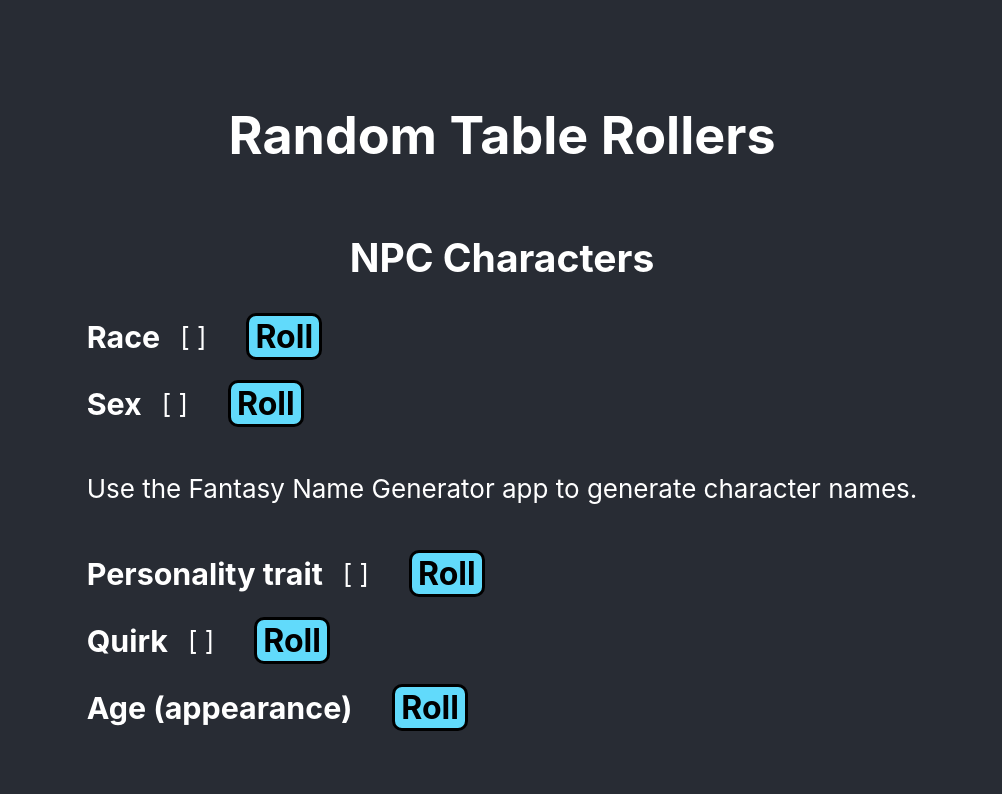
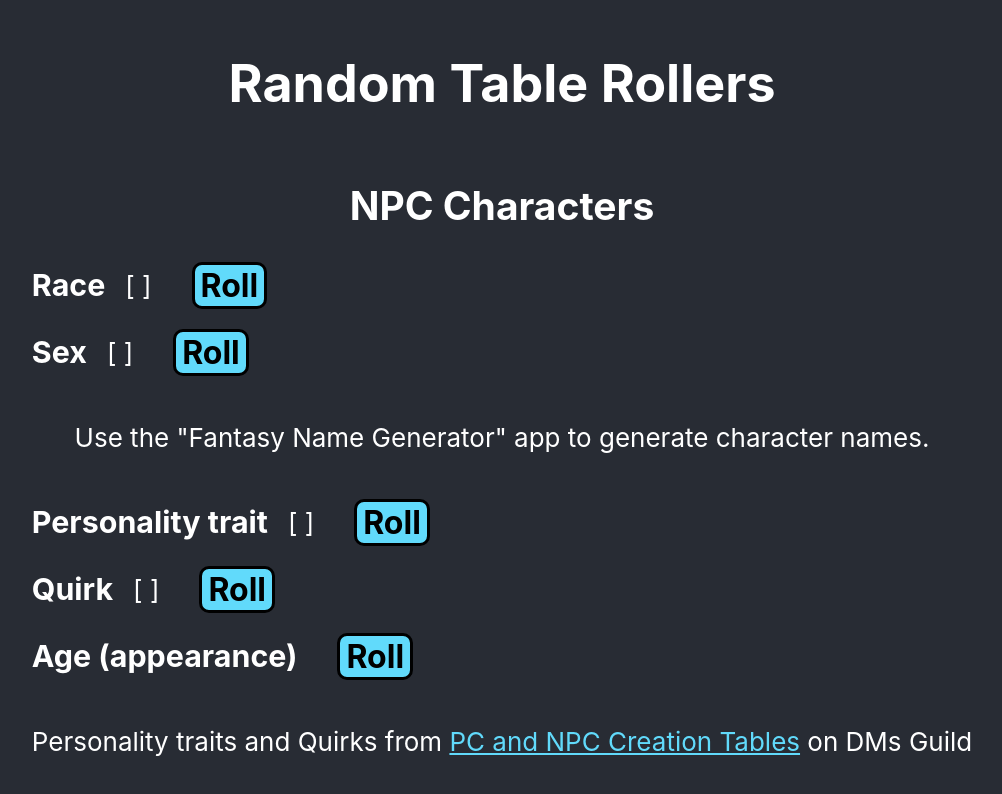
Before and after one commit to Dan503/random-tables-roller, a React (Create React App) app: page / in a window 1280 px wide. Shown: the top 794 px of the page, without its empty margins (138-1140 px from the left). Built offline with nearby package versions, Linux system fonts and the light colour scheme.

Commit message:
Adding credit for personality trait and quirk tables

```diff
--- a/src/App.tsx
+++ b/src/App.tsx
@@ -12,7 +12,9 @@ function App() {
 				<FlexGap direction="vertical">
 					<RollResult label="Race" tableData={races} dSize={'d100'} />
 					<RollResult label="Sex" tableData={sex} dSize={'d4'} />
-					<p>Use the Fantasy Name Generator app to generate character names.</p>
+					<p>
+						Use the "Fantasy Name Generator" app to generate character names.
+					</p>
 					<RollResult
 						label="Personality trait"
 						tableData={personality}
@@ -20,6 +22,13 @@ function App() {
 					/>
 					<RollResult label="Quirk" tableData={quirks} dSize={'d100'} />
 					<RollResult label="Age (appearance)" dSize={'d100'} />
+					<p>
+						Personality traits and Quirks from{' '}
+						<a href="https://www.dmsguild.com/product/317982/PC-and-NPC-Creation-Tables">
+							PC and NPC Creation Tables
+						</a>{' '}
+						on DMs Guild
+					</p>
 				</FlexGap>
 			</div>
 		</div>
--- a/src/data/npcs/personality.ts
+++ b/src/data/npcs/personality.ts
@@ -1,5 +1,5 @@
 import { d100, RollTable } from "../../utils/utilTypes";
-
+/** Personality traits from [PC and NPC Creation Tables](https://www.dmsguild.com/product/317982/PC-and-NPC-Creation-Tables) on DMs Guild */
 export const personality: RollTable<d100> = [
 	{
 		roll: 1,
--- a/src/data/npcs/quirks.ts
+++ b/src/data/npcs/quirks.ts
@@ -1,5 +1,5 @@
 import { d100, RollTable } from "../../utils/utilTypes";
-
+/** Quirks from [PC and NPC Creation Tables](https://www.dmsguild.com/product/317982/PC-and-NPC-Creation-Tables) on DMs Guild */
 export const quirks: RollTable<d100> = [
 	{
 		roll: 1,
--- a/src/index.css
+++ b/src/index.css
@@ -25,3 +25,11 @@ button {
 button:hover {
 	box-shadow: 0 0 0 2px #61dafb;
 }
+
+a {
+	color: #61dafb;
+}
+
+a:visited {
+	color: plum;
+}
```
